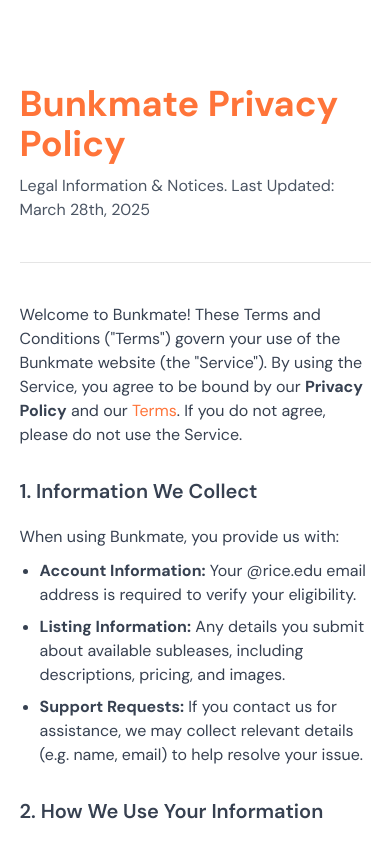
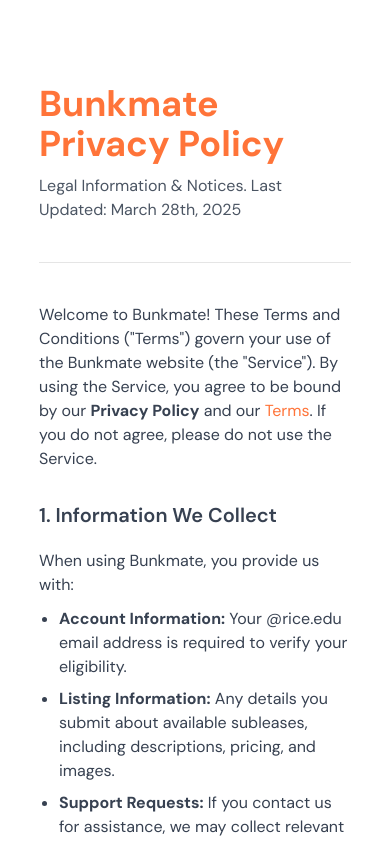
Before and after one commit to rice-apps/bunkmate-but-better, a Next.js app: page /sign-in/privacy in a window 390 px wide. Shown: the top 841 px of the page. Built offline with nearby package versions, Linux system fonts and the light colour scheme; no server answers; what @bprogress/next would draw is missing.

Commit message:
responsive

```diff
--- a/app/sign-in/privacy/page.tsx
+++ b/app/sign-in/privacy/page.tsx
@@ -21,7 +21,7 @@
 export default function Privacy() {
   return (
     <div>
-      <div className="min-h-screen text-[#FF7439] my-[60px] flex flex-col items-start min-h-screen w-[50%] sm: w-[90%] mx-auto justify-center mt-6">
+      <div className="min-h-screen text-[#FF7439] my-[60px] flex flex-col items-start min-h-screen w-[80%] sm:w-[50%] mx-auto justify-center mt-6">
         <div className="flex flex-col mt-[60px] w-full items-center">
           {/* <Link href="/">
             <IoMdArrowRoundBack className="text-4xl text-[#FF7439] mr-2" />
--- a/app/sign-in/terms/page.tsx
+++ b/app/sign-in/terms/page.tsx
@@ -21,7 +21,7 @@
 export default function TermsOfService() {
   return (
     <div>
-      <div className="min-h-screen text-[#FF7439] my-[60px] flex flex-col items-start min-h-screen w-[50%] sm: w-[90%] mx-auto justify-center mt-6">
+      <div className="min-h-screen text-[#FF7439] my-[60px] flex flex-col items-start min-h-screen w-[80%] sm:w-[50%] mx-auto justify-center mt-6">
         <div className="flex flex-col mt-[60px] w-full items-center">
           {/* <Link href="/">
             <IoMdArrowRoundBack className="text-4xl text-[#FF7439] mr-2" />
```
